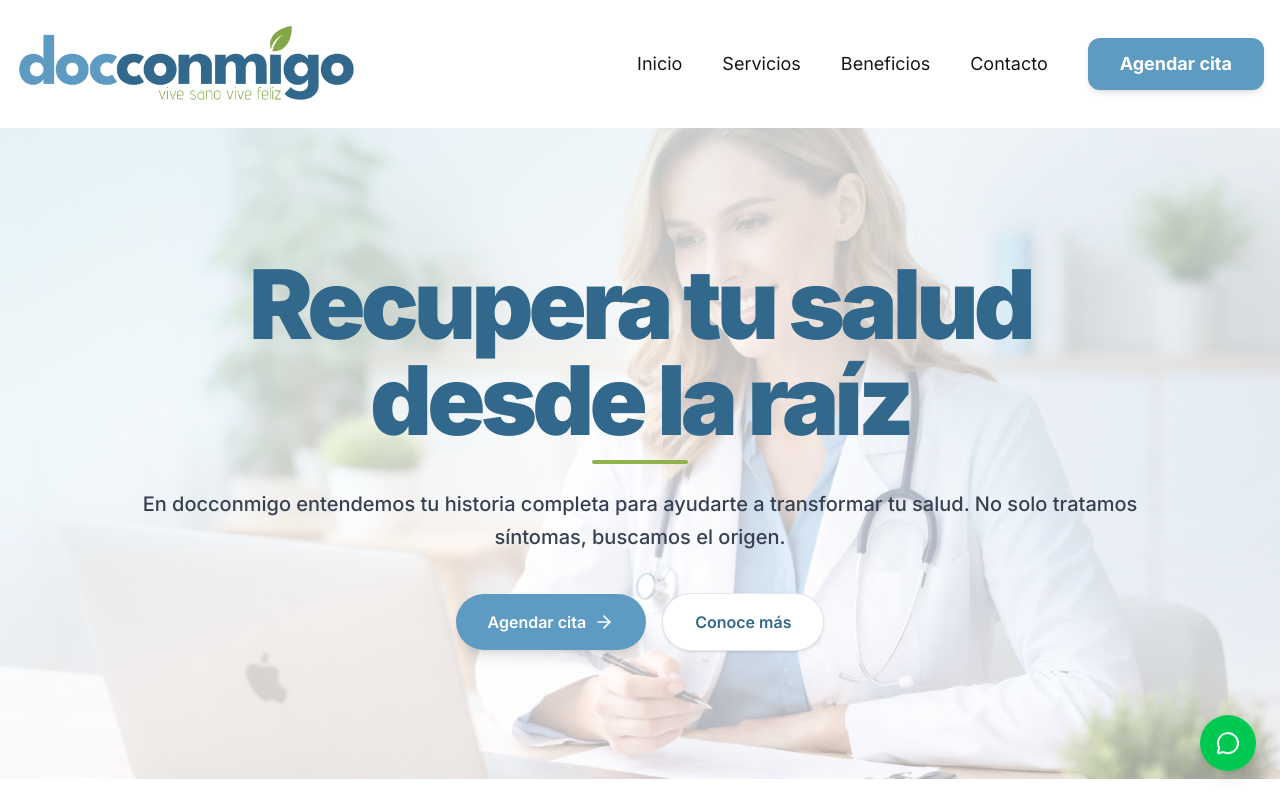
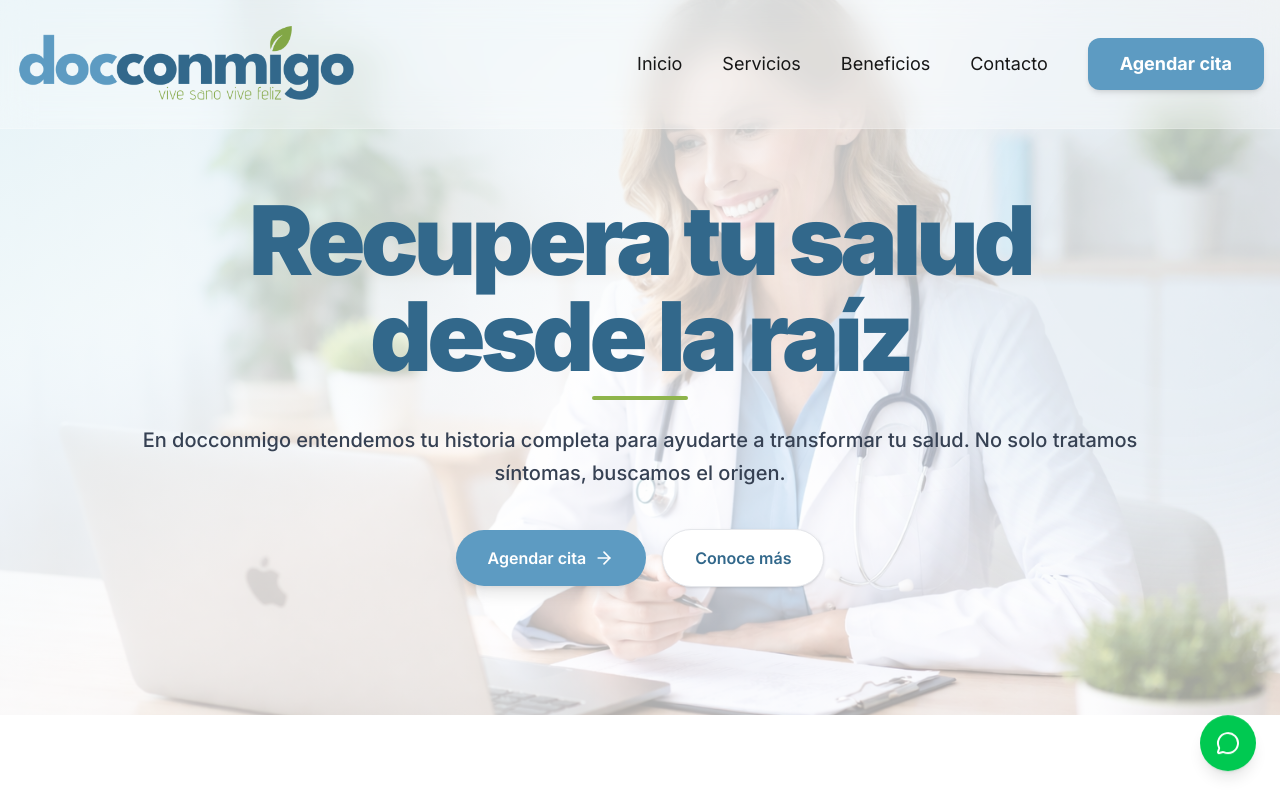
Before and after one commit to icodecauseiloveit/docconmigo_web, a Next.js app: page / in a window 1280 px wide. Shown: the top 800 px of the page. Built offline with nearby package versions, Linux system fonts and the light colour scheme.

Commit message:
style: make navbar fixed and transparent over hero section

```diff
--- a/src/components/layout/Navbar.tsx
+++ b/src/components/layout/Navbar.tsx
@@ -8,7 +8,7 @@ export default function Navbar() {
   const [isOpen, setIsOpen] = useState(false);
 
   return (
-    <header className="sticky top-0 z-50 w-full bg-white/95 backdrop-blur supports-[backdrop-filter]:bg-white/60">
+    <header className="fixed top-0 z-50 w-full bg-white/30 backdrop-blur-lg border-b border-white/20">
       <div className="container mx-auto px-4 h-32 flex items-center justify-between">
         <Link href="/" className="flex items-center gap-2 flex-shrink-0">
           {/* eslint-disable-next-line @next/next/no-img-element */}
--- a/src/components/sections/HeroSection.tsx
+++ b/src/components/sections/HeroSection.tsx
@@ -3,7 +3,7 @@ import { ArrowRight } from 'lucide-react';
 
 export default function HeroSection() {
   return (
-    <section className="relative pt-24 pb-20 md:pt-32 md:pb-32 overflow-hidden min-h-[60vh] flex items-center">
+    <section className="relative pt-40 pb-20 md:pt-48 md:pb-32 overflow-hidden min-h-[70vh] flex items-center">
       {/* Background Image with Overlay */}
       <div className="absolute inset-0 z-0">
         {/* eslint-disable-next-line @next/next/no-img-element */}
```
Also changed, not shown: 1 other file (tests, documents, lock files or other folders).
